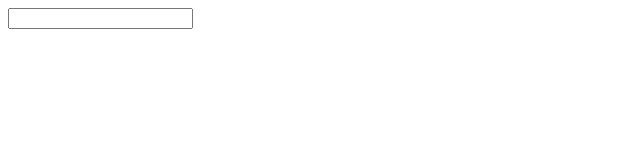
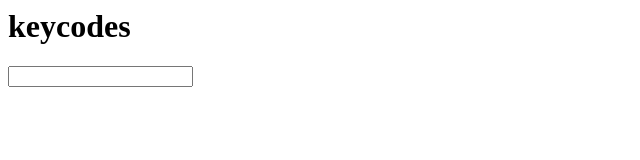
Before and after one commit to slogsdon/keycodes, a plain HTML site: page index.html in a window 1280 px wide. Shown: the whole page, without its empty margins (0-640 px from the left). Drawn offline with Linux system fonts and the light colour scheme.

Commit message:
Update index.html

```diff
--- a/index.html
+++ b/index.html
@@ -1,3 +1,4 @@
+<h1>keycodes</h1>
 <div><input id="input"></div>
 <pre><code id="code"></code></pre>
 
```
